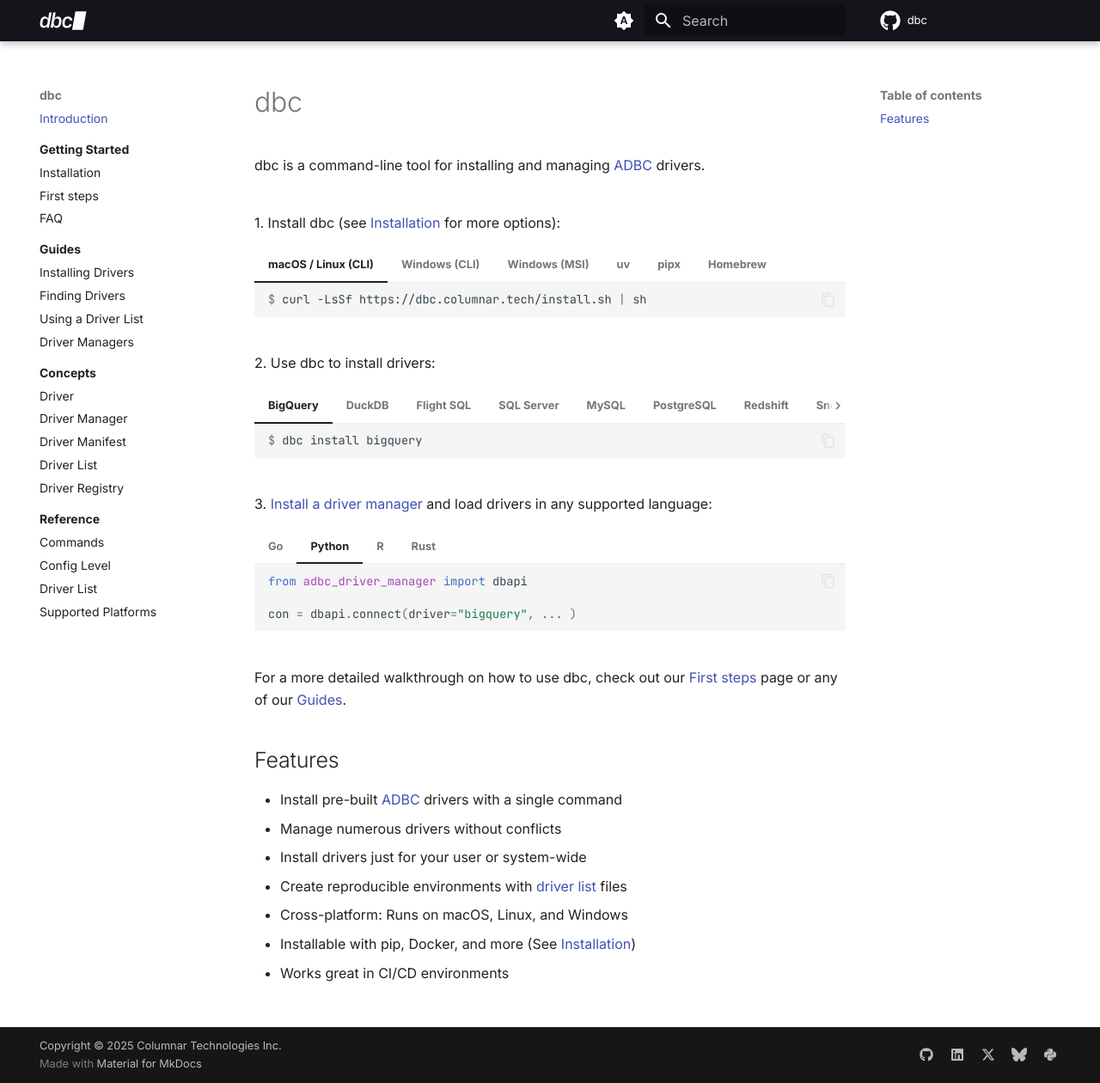
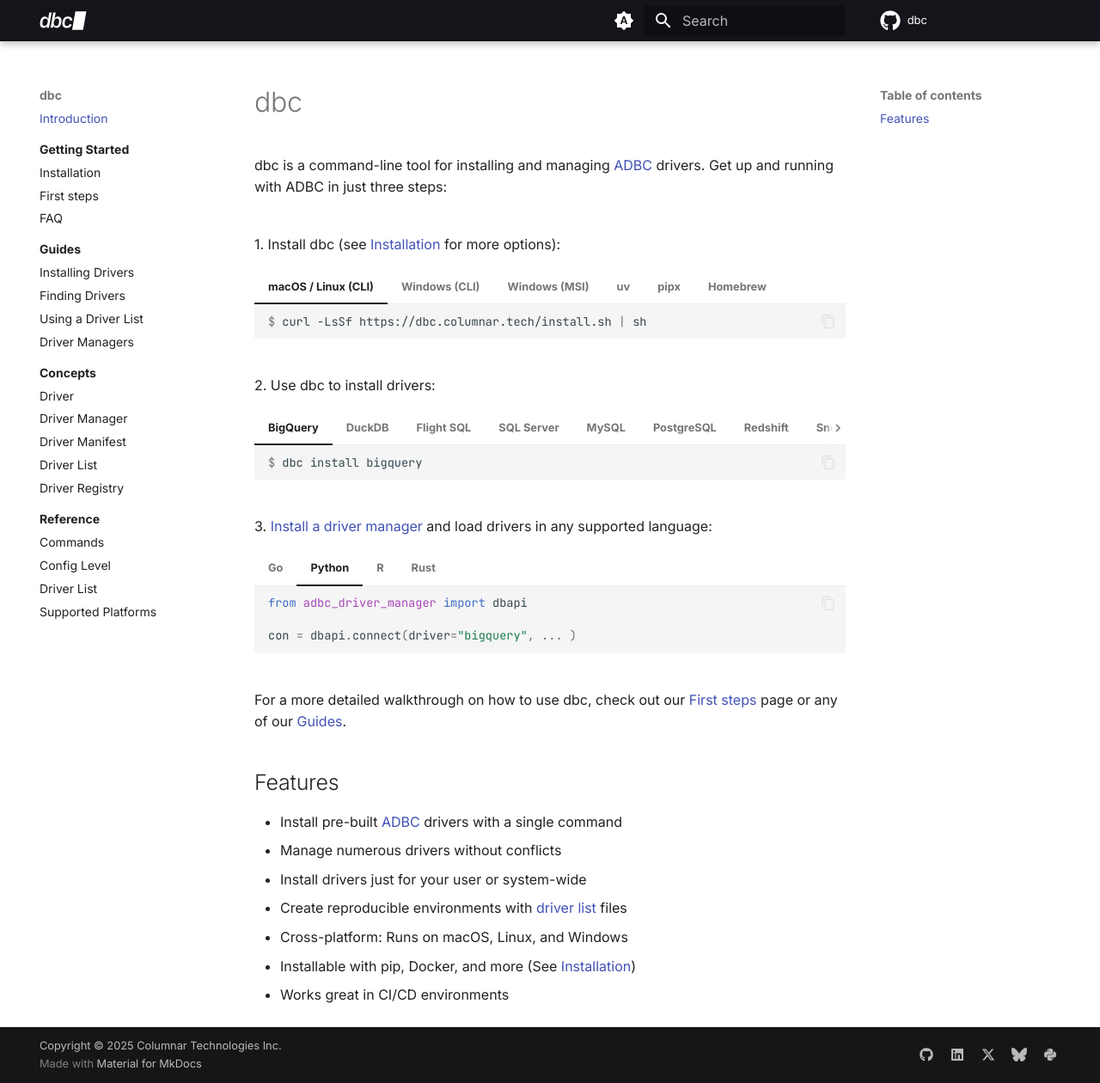
Before and after one commit to columnar-tech/dbc, an MkDocs documentation site: the page built from docs/index.md, in a window 1280 px wide and 1260 px high. Shown: the whole window at 86% size. Built offline with MkDocs 1.6.1 and Material for MkDocs 9.7.7, drawn with Linux system fonts in a browser that asks for light colours; plug-ins that fetch from the network failed and are left out; comment, search, counter and statistics services are not loaded.

Commit message:
Add segue

```diff
--- a/docs/index.md
+++ b/docs/index.md
@@ -20,7 +20,7 @@
 
 # dbc
 
-dbc is a command-line tool for installing and managing [ADBC](https://arrow.apache.org/adbc) drivers.
+dbc is a command-line tool for installing and managing [ADBC](https://arrow.apache.org/adbc) drivers. Get up and running with ADBC in just three steps:
 
 <br/>1. Install dbc (see [Installation](./getting_started/installation.md) for more options):
 
```
